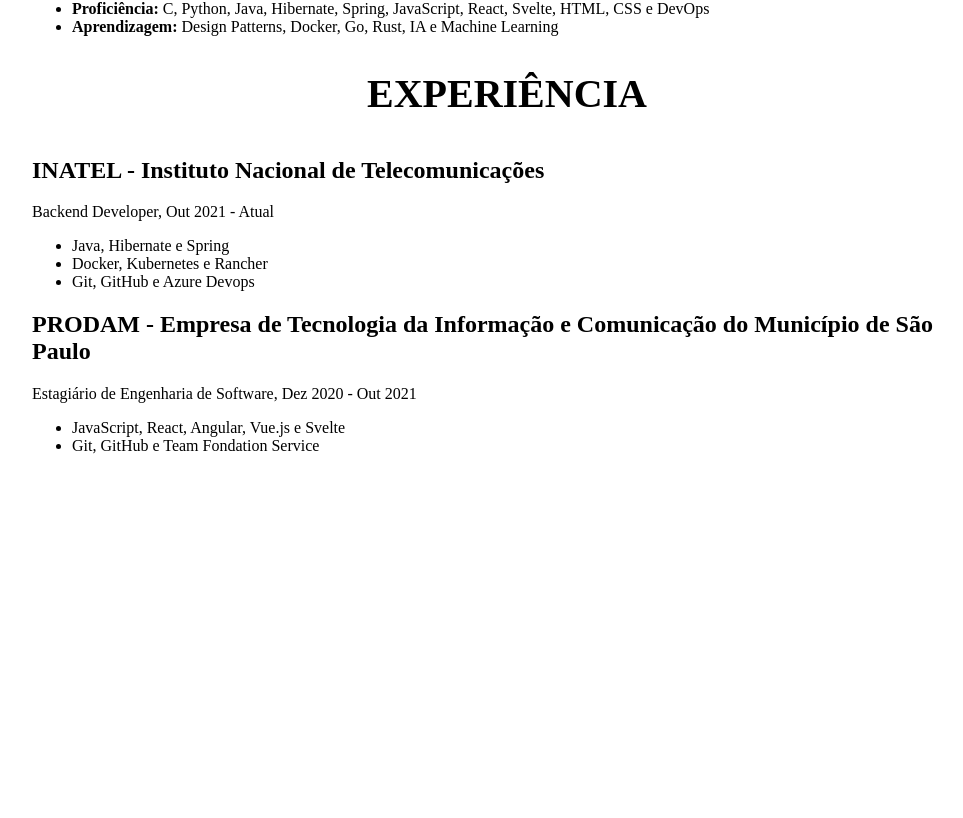
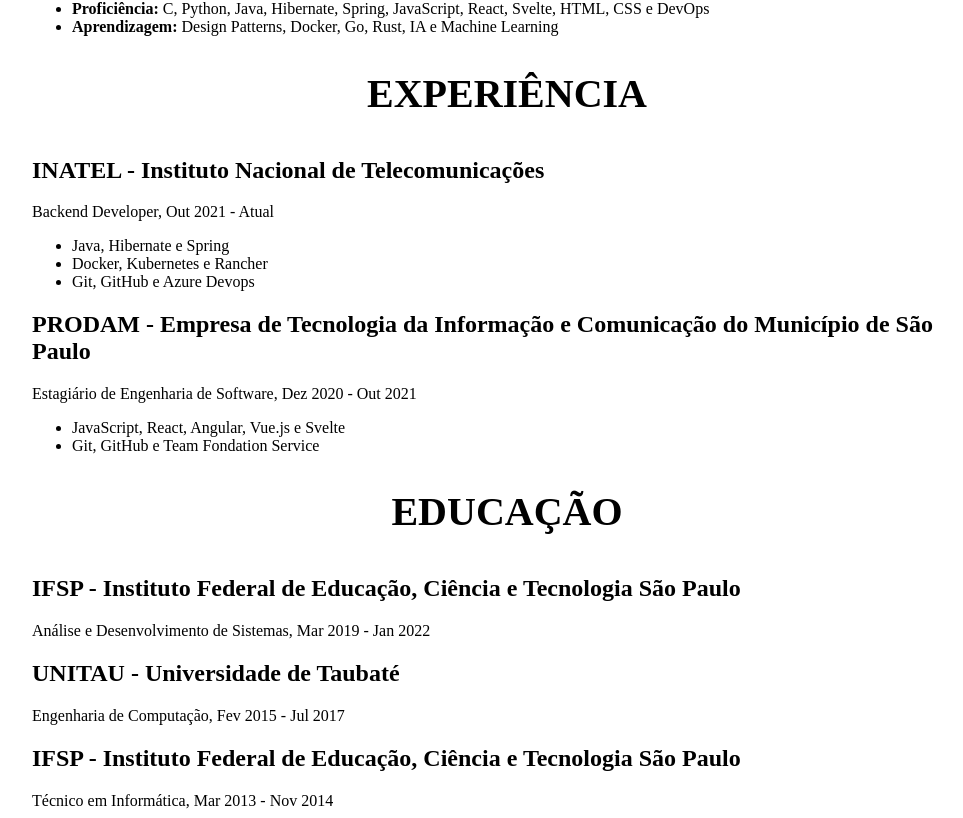
Before and after one commit to heltonricardo/svelte-secomp-sxs, a Svelte app: page / in a window 1280 px wide. Shown: the part 1118-1936 px from the top of the page, without its empty margins (133-1096 px from the left). Before the commit the page ends 1589 px from the top, so only its background shows below. Built offline with nearby package versions, Linux system fonts and the light colour scheme; the HTML template or start-up script is replaced by a standard one.

Commit message:
Adicionando secao de educacao

```diff
--- a/src/App.svelte
+++ b/src/App.svelte
@@ -52,3 +52,24 @@
 		</ul>
 	</div>
 </Secao>
+
+<Secao titulo="Educação">
+	<div>
+		<h2>
+			IFSP - Instituto Federal de Educação, Ciência e Tecnologia São Paulo
+		</h2>
+		<span>
+			Análise e Desenvolvimento de Sistemas, Mar 2019 - Jan 2022
+		</span>
+	</div>
+	<div>
+		<h2>UNITAU - Universidade de Taubaté</h2>
+		<span> Engenharia de Computação, Fev 2015 - Jul 2017 </span>
+	</div>
+	<div>
+		<h2>
+			IFSP - Instituto Federal de Educação, Ciência e Tecnologia São Paulo
+		</h2>
+		<span> Técnico em Informática, Mar 2013 - Nov 2014 </span>
+	</div>
+</Secao>
```
